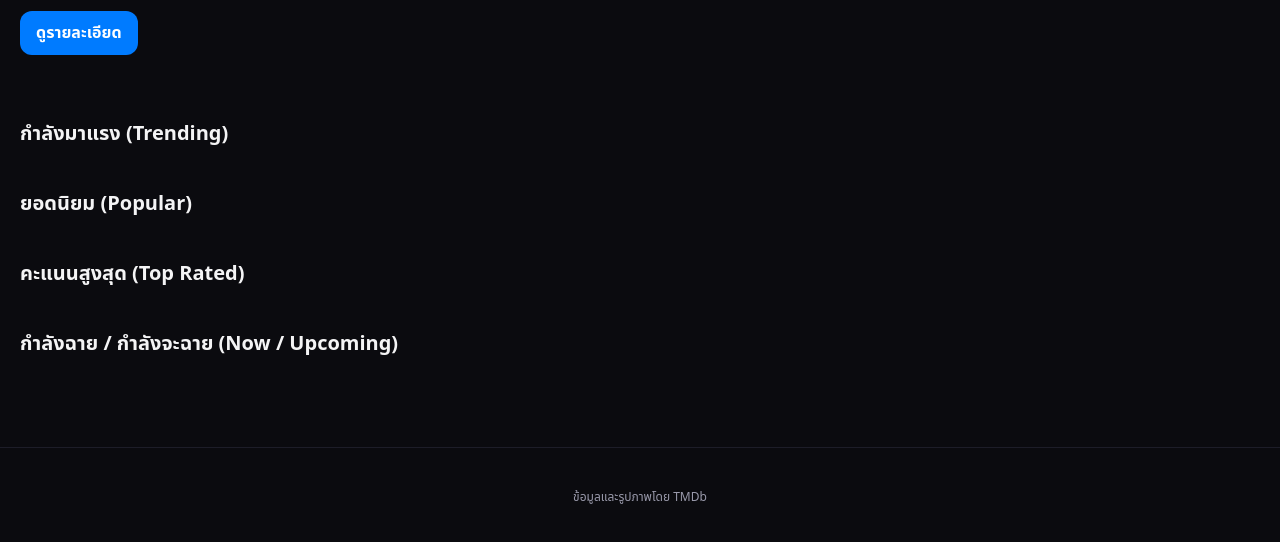
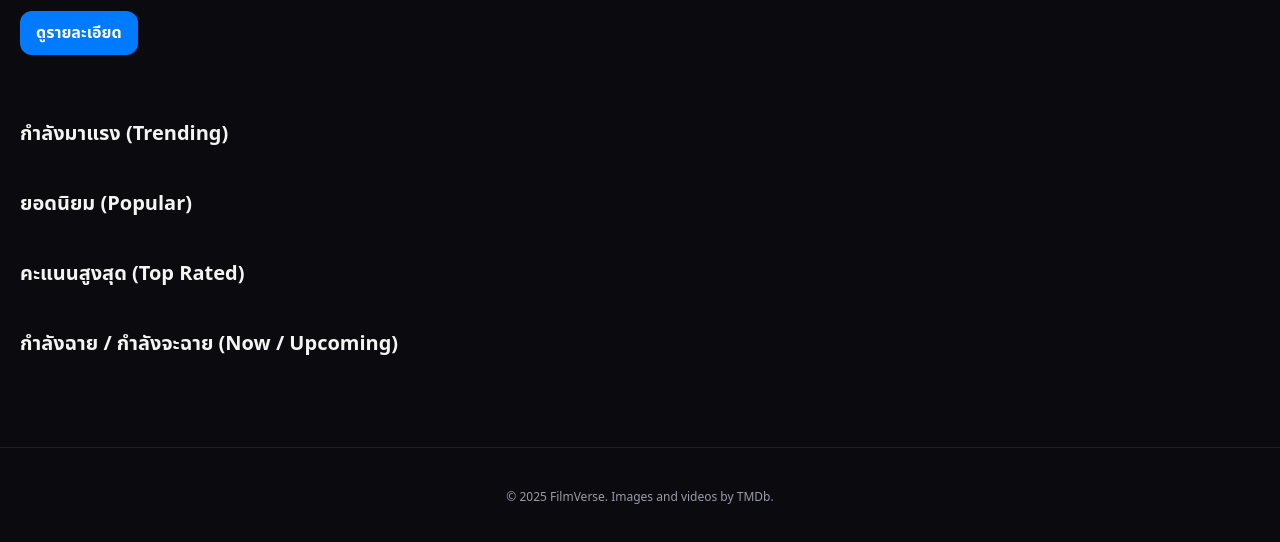
Before and after one commit to theyanaxj/FilmVerse, a plain HTML site: page index.html in a window 1280 px wide. Shown: the part 442-984 px from the top of the page. Drawn offline with Linux system fonts and the light colour scheme; no server answers.

Commit message:
Add files via upload

```diff
--- a/index.html
+++ b/index.html
@@ -83,7 +83,7 @@
   </main>
 
   <footer class="footer">
-    <p>ข้อมูลและรูปภาพโดย TMDb</p>
+    <p>© 2025 FilmVerse. Images and videos by TMDb.</p>
   </footer>
 
   <script src="script.js" defer></script>
```
Also changed, not shown: about.html (+1 -1 lines).
